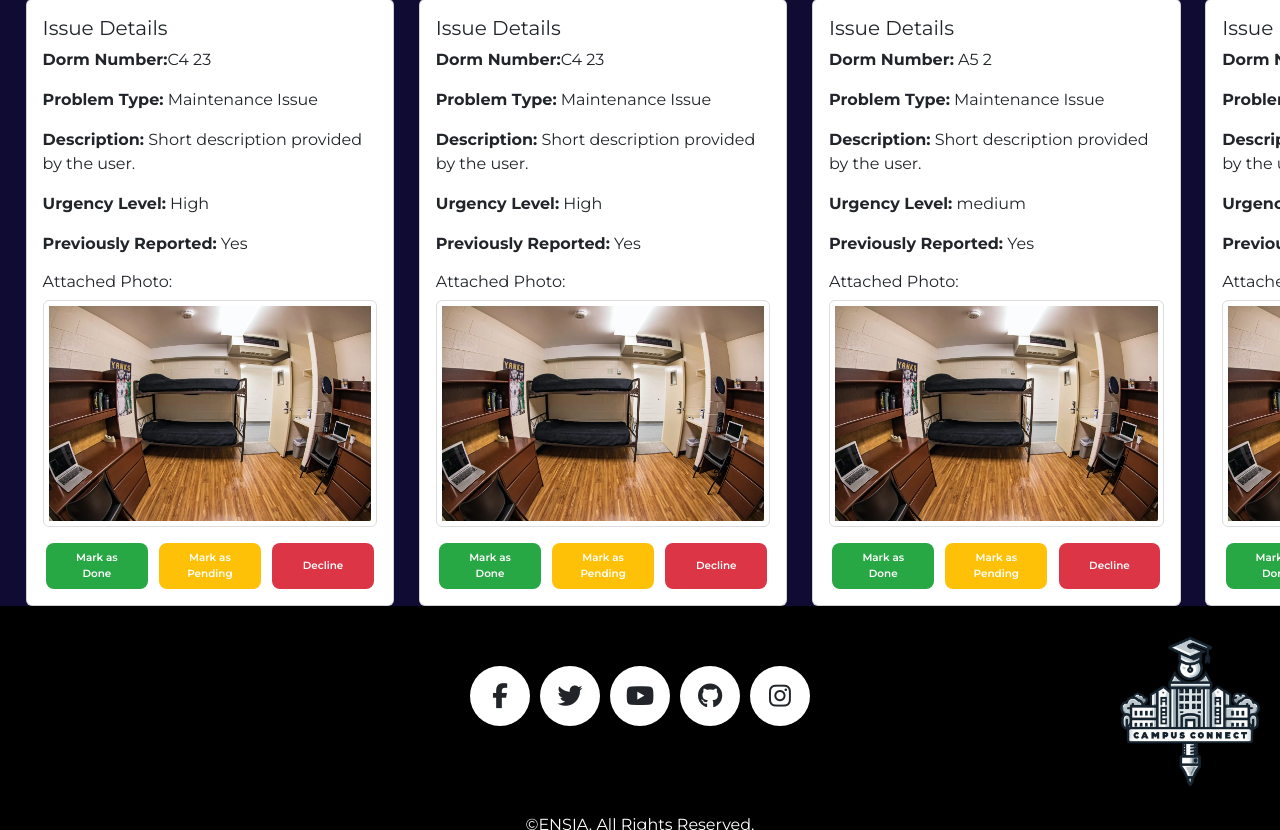
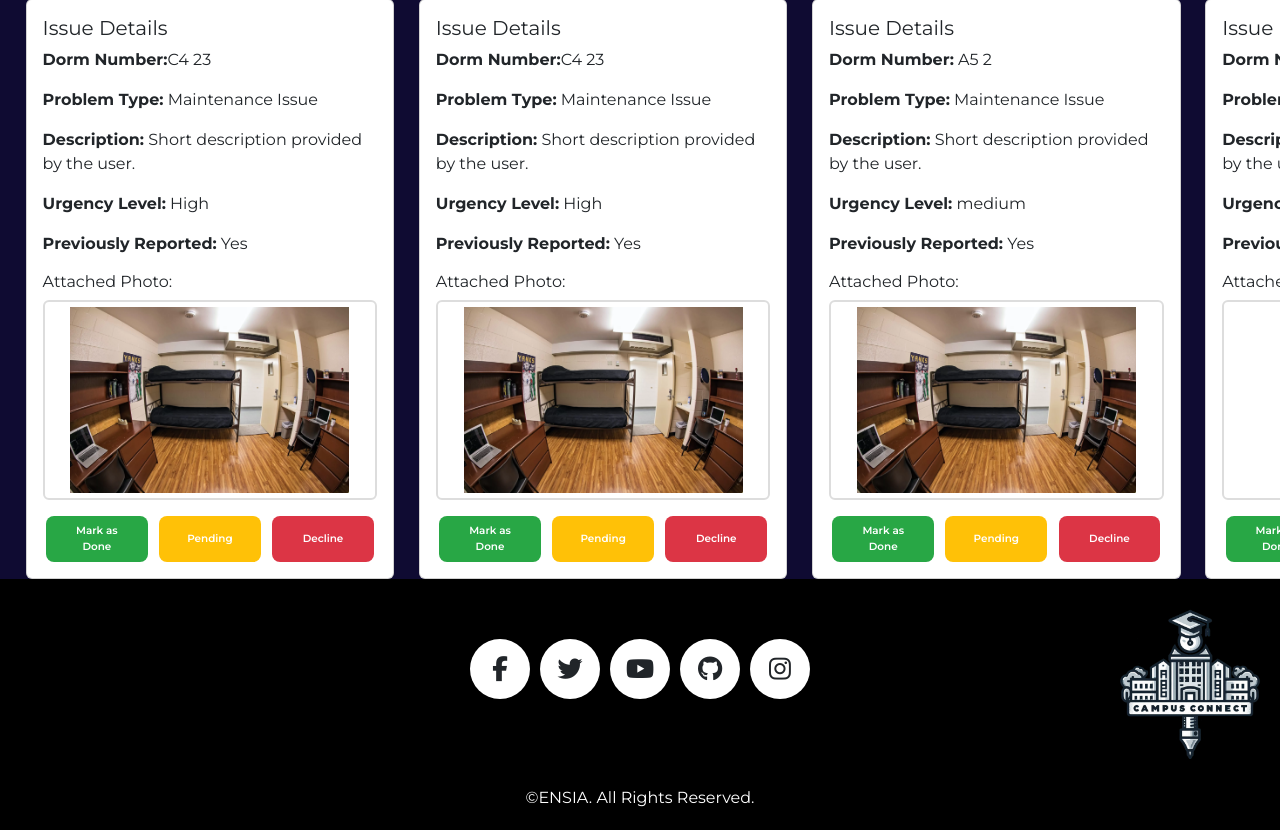
Before and after one commit to KhaledZaabat/CampusConnect, a PHP site: page /ReceivingIssues.html in a window 1280 px wide. Shown: the part 268-1098 px from the top of the page. Run offline with PHP 8.4, Linux system fonts and the light colour scheme; some libraries are stand-ins or nearby versions.

Commit message:
RecivingIssues Last Edits

```diff
--- a/ReceivingIssues.html
+++ b/ReceivingIssues.html
@@ -103,7 +103,7 @@
                 <!-- Buttons -->
                 <div class="d-flex justify-content-end">
                     <button class="btn btn-done me-2">Mark as Done</button>
-                    <button class="btn btn-pending me-2">Mark as Pending</button>
+                    <button class="btn btn-pending me-2">Pending</button>
                     <button class="btn btn-declined">Decline</button>
                 </div>
             </div>
@@ -128,7 +128,7 @@
                 <!-- Buttons -->
                 <div class="d-flex justify-content-end">
                     <button class="btn btn-done me-2">Mark as Done</button>
-                    <button class="btn btn-pending me-2">Mark as Pending</button>
+                    <button class="btn btn-pending me-2">Pending</button>
                     <button class="btn btn-declined">Decline</button>
                 </div>
             </div>
@@ -154,7 +154,7 @@
             <!-- Buttons -->
             <div class="d-flex justify-content-end">
                 <button class="btn btn-done me-2">Mark as Done</button>
-                <button class="btn btn-pending me-2">Mark as Pending</button>
+                <button class="btn btn-pending me-2">Pending</button>
                 <button class="btn btn-declined">Decline</button>
             </div>
         </div>
@@ -175,14 +175,14 @@
                 <!-- Image Display -->
                 <div class="mb-3">
                     <h6>Attached Photo:</h6>
-                    <img src="assets/img/smaller-Upper-School_Sonner-Payne_Boys-Dorm_Band-Hall_M4196394-scaled.webp" alt="Issue photo" class="img-fluid rounded">
+                    <img src="assets/img/None Photo.jpg" alt="Issue photo" class="img-fluid rounded">
                 </div>
             </div>
 
             <!-- Buttons -->
             <div class="d-flex justify-content-end">
                 <button class="btn btn-done me-2">Mark as Done</button>
-                <button class="btn btn-pending me-2">Mark as Pending</button>
+                <button class="btn btn-pending me-2">Pending</button>
                 <button class="btn btn-declined">Decline</button>
             </div>
         </div>
--- a/assets/css/RecivingIssues.css
+++ b/assets/css/RecivingIssues.css
@@ -103,3 +103,12 @@ body, html {
     justify-content: space-between; /* Space out buttons evenly */
     margin-top: 1rem; /* Add some space above the buttons */
 }
+.card .img-fluid {
+    width: 100%;
+    max-width: 350px;
+    height: 200px;
+    object-fit: contain; /* Fit entire image without cropping */
+    border: 2px solid #ddd;
+    padding: 5px;
+    border-radius: 8px;
+}
```
Also changed, not shown: assets/css/StudentProfile.css (+9 -4 lines), assets/img/None Photo.jpg (added).
